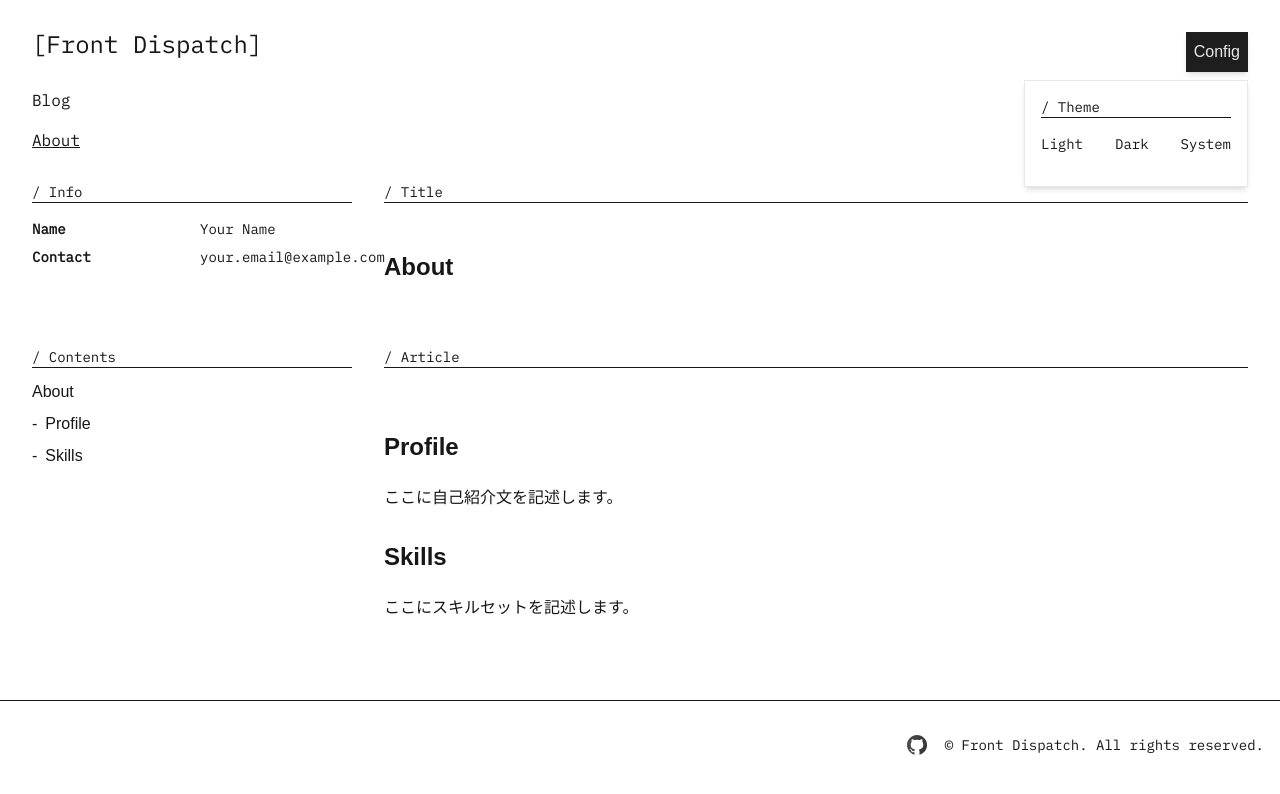
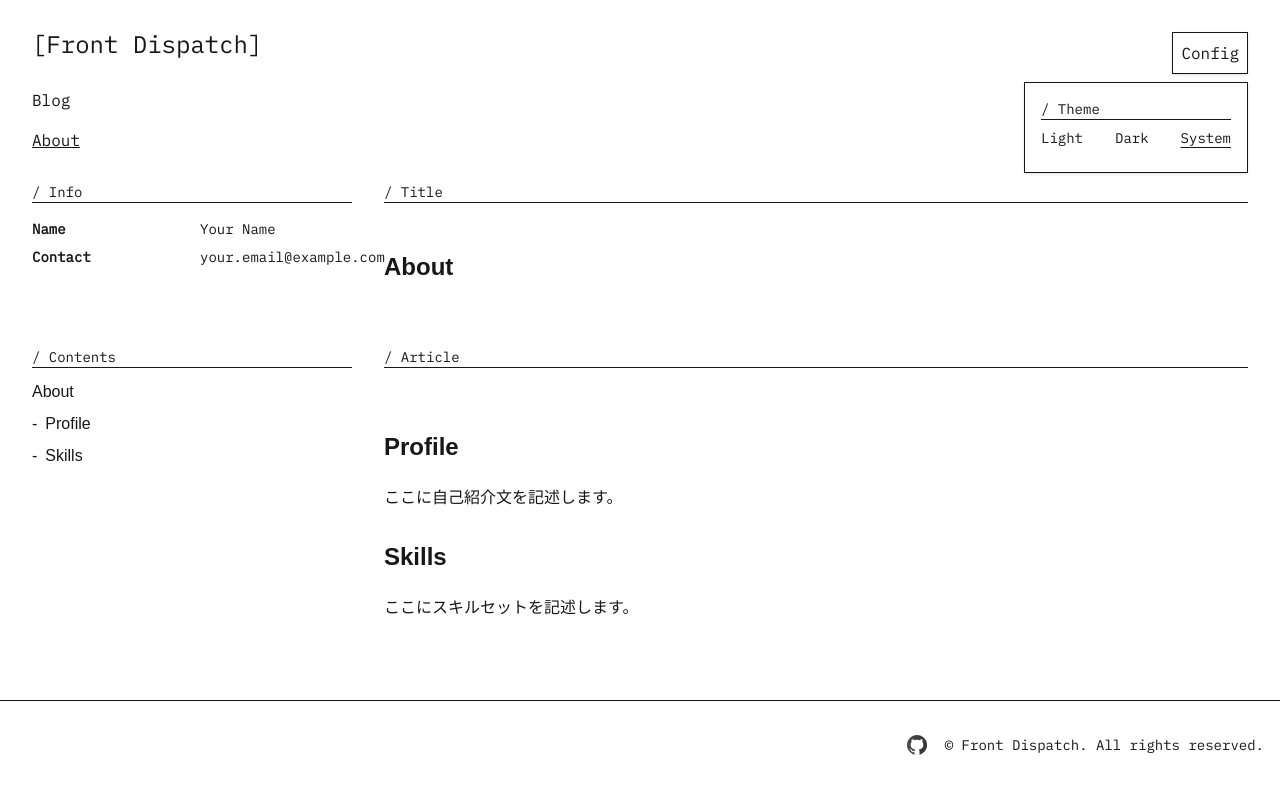
Before and after one commit to tktkaws/front-dispatch, a Next.js app: page /about in a window 1280 px wide. Both pictures are taken after a click on the button "Config". Shown: the top 794 px of the page. Built offline with nearby package versions, Linux system fonts and the light colour scheme; a web font is replaced by a local one.

Commit message:
fix: テーマ切替ボタンを切り出し

```diff
--- a/src/components/Aside.tsx
+++ b/src/components/Aside.tsx
@@ -1,12 +1,11 @@
 "use client";
 
 import { motion, useScroll, useMotionValueEvent, AnimatePresence } from "motion/react"
-import { useTheme } from "next-themes";
 import { useState, useRef, useEffect } from "react";
 import MenuModal from "./MenuModal";
+import ThemeSwitcher from "./ThemeSwitcher";
 
 export default function Aside() {
-  const { setTheme, theme, systemTheme } = useTheme();
   const { scrollY } = useScroll();
   const [isHidden, setIsHidden] = useState(true);
   const [lastY, setLastY] = useState(0);
@@ -47,18 +46,13 @@ export default function Aside() {
 
   return (
     <>
-      <aside className="">
+      <aside className="font-mono">
           <div className="hidden md:block md:fixed md:top-0 md:right-0 m-8" ref={themeRef}>
-            <button onClick={() => setIsThemeOpen(!isThemeOpen)} className="p-2  bg-[#1E1E1E] text-[#E8E8E8] shadow-md">Config</button>
+            <button onClick={() => setIsThemeOpen(!isThemeOpen)} className="p-2 bg-[var(--background)] text-[var(--foreground)] border border-[var(--foreground)] shadow-sm">Config</button>
             {isThemeOpen && (
-              <div className="absolute right-0 mt-2 bg-[var(--background)] text-[var(--foreground)] border border-[var(--foreground)]/10 p-4 shadow-md">
+              <div className="absolute right-0 mt-2 bg-[var(--background)] text-[var(--foreground)] border p-4 border-[var(--foreground)] shadow-sm">
                 <p className="font-mono text-sm border-b">/ Theme</p>
-                <div className="flex gap-8 my-4">
-                  <button onClick={() => setTheme("light")} className="font-mono text-sm underline-offset-4 hover:underline">Light</button>
-                  <button onClick={() => setTheme("dark")} className="font-mono text-sm underline-offset-4 hover:underline">Dark</button>
-                  <button onClick={() => setTheme("system")} className="font-mono text-sm underline-offset-4 hover:underline">System</button>
-                </div>
-                <p className="sr-only">theme: {theme} system: {String(systemTheme)}</p>
+                <ThemeSwitcher />
               </div>
             )}
           </div>
@@ -68,7 +62,7 @@ export default function Aside() {
           initial="hidden"
           animate={isHidden ? "hidden" : "visible"}
           transition={{ duration: 0.3 }}
-          className="p-2 bg-[var(--background)] text-[var(--foreground)] border border-[var(--foreground)]/10 shadow-md"
+          className="p-2 bg-[var(--background)] text-[var(--foreground)] border border-[var(--foreground)] shadow-md"
           onClick={openModal}
         >
           Menu
--- a/src/components/MenuModal.tsx
+++ b/src/components/MenuModal.tsx
@@ -2,12 +2,17 @@
 
 import { motion } from "motion/react";
 import Link from "next/link";
+import { usePathname } from "next/navigation";
+import ThemeSwitcher from "./ThemeSwitcher";
 
 type MenuModalProps = {
   onClose: () => void;
 };
 
 export default function MenuModal({ onClose }: MenuModalProps) {
+  const pathname = usePathname();
+  const isAboutPage = pathname.includes("/about");
+
   return (
     <motion.div
       initial={{ opacity: 0 }}
@@ -17,27 +22,25 @@ export default function MenuModal({ onClose }: MenuModalProps) {
       onClick={onClose}
     >
       <div
-        className="bg-[#F9F9F9] p-4 w-[80%]"
+        className="bg-[var(--background)] text-[var(--foreground)] border border-[var(--foreground)] p-4 w-[80%]"
         onClick={(e) => e.stopPropagation()} // prevent closing when clicking inside the modal
       >
         <div className="font-redhat pt-8">
-          <h1 className="text-4xl leading-none font-bold">
-            <Link href="/">
-              FRONT
-              <br />
-              DISPATCH
+          <h1 className="text-2xl leading-none">
+        <Link href="/" scroll={false}>
+          [Front Dispatch]
         </Link>
       </h1>
       <nav>
         <ul className="mt-8 grid gap-y-4">
           <li>
-                <Link href="/" className="font-bold">
-                  BLOG
+            <Link href="/" scroll={false} className={!isAboutPage ? "underline" : "hover:underline"}>
+              Blog
             </Link>
           </li>
           <li>
-                <Link href="/about" className="">
-                  ABOUT
+            <Link href="/about" className={isAboutPage ? "underline" : "hover:underline"}>
+              About
             </Link>
           </li>
         </ul>
@@ -45,15 +48,11 @@ export default function MenuModal({ onClose }: MenuModalProps) {
         </div>
         <div>
           <p className="font-mono text-sm border-b mt-8">/ Theme</p>
-          <div className="flex gap-8 my-4">
-            <button className="font-mono text-sm">LIGHT</button>
-            <button className="font-mono text-sm">DARK</button>
-            <button className="font-mono text-sm">SYSTEM</button>
-          </div>
+          <ThemeSwitcher />
         </div>
         <button
           onClick={onClose}
-          className="mt-4 p-2   bg-[#E8E8E8] text-[#1E1E1E]"
+          className="mt-4 p-2 bg-[var(--background)] text-[var(--foreground)] border border-[var(--foreground)]"
         >
           Close
         </button>
--- /dev/null
+++ b/src/components/ThemeSwitcher.tsx
@@ -0,0 +1,25 @@
+"use client";
+
+import { useTheme } from "next-themes";
+
+type ThemeSwitcherProps = {
+  orientation?: "row" | "col";
+  size?: "sm" | "md";
+};
+
+export default function ThemeSwitcher({ orientation = "row", size = "sm" }: ThemeSwitcherProps) {
+  const { setTheme, theme, systemTheme } = useTheme();
+  const stack = orientation === "row" ? "flex gap-8" : "grid gap-2";
+  const textSize = size === "sm" ? "text-sm" : "text-base";
+  const baseBtn = `font-mono ${textSize} underline-offset-4 hover:underline`;
+  const isActive = (name: "light" | "dark" | "system") => theme === name ? " underline" : "";
+
+  return (
+    <div className={`${stack} my-2`}>
+      <button onClick={() => setTheme("light")} className={baseBtn + isActive("light")}>Light</button>
+      <button onClick={() => setTheme("dark")} className={baseBtn + isActive("dark")}>Dark</button>
+      <button onClick={() => setTheme("system")} className={baseBtn + isActive("system")}>System</button>
+      <p className="sr-only">theme: {theme} system: {String(systemTheme)}</p>
+    </div>
+  );
+}
```
Lines whose indentation alone changed are shown as unchanged.
